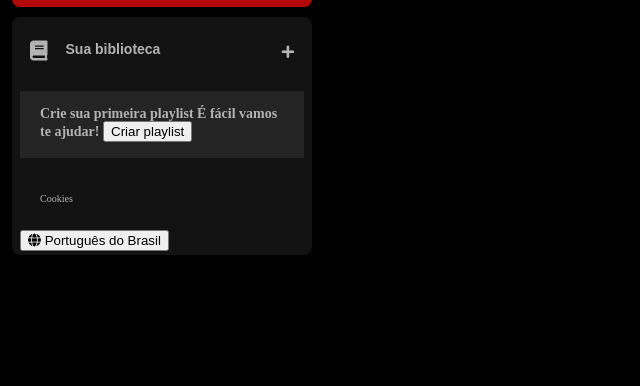
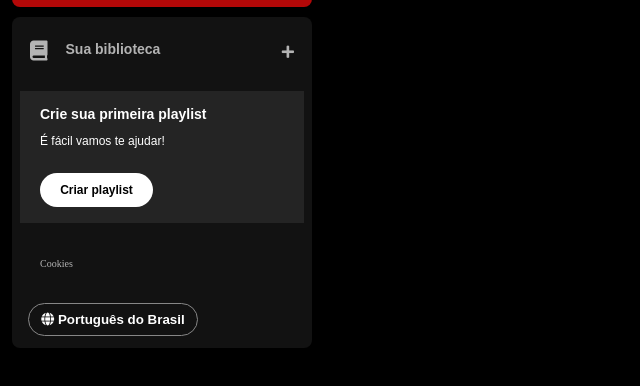
Before and after one commit to sihconte/spotify, a plain HTML site: page index.html in a window 1280 px wide. Shown: the part 166-552 px from the top of the page, without its empty margins (0-640 px from the left). Drawn offline with Linux system fonts and the light colour scheme.

Commit message:
section com escrita errada

```diff
--- a/index.html
+++ b/index.html
@@ -50,7 +50,7 @@
             </div>
 
             <section class="section-playlist">
-                <div class="selection-playlist__content">
+                <div class="section-playlist__content">
                     <span class="text title"> Crie sua primeira playlist</span>
                     <span class="text subtitle">É fácil vamos te ajudar!</span>
                     <button class="section-playlist__button">
--- a/styles.css
+++ b/styles.css
@@ -1,7 +1,6 @@
 body{
     background-color: black;
 }
-
 .sidebar {
     position: fixed;
     top: 0;
@@ -42,7 +41,7 @@ body{
     text-decoration: none;
     font-weight: 600;
     font-size: 14px;
-    font-family: sans-serif;
+    font-family: "DM Sans", sans-serif;
 }
 
 .library {
@@ -71,6 +70,7 @@ justify-content: space-between;
     border: 0px;
     font-size: 14px;
     font-weight: 700;
+    font-family: sans-serif;
     text-align: center;
     text-decoration: none;
     text-transform: none;
@@ -110,6 +110,7 @@ justify-content: space-between;
 .section-playlist__content .text{
     padding-bottom: 14px;
     color: #fff;
+    font-family: sans-serif;
 }
 
 .section-playlist__content .title{
@@ -148,3 +149,19 @@ justify-content: space-between;
     font-size: 10px;
     text-decoration: none;
 }
+.sidebar .cookies a:hover{
+    text-decoration: underline;
+}
+.languages .languages__button{
+    align-items: center;
+    background-color: transparent;
+    border: 1px solid #878787;
+    color: #fff;
+    font-weight: bold;
+    cursor: pointer;
+    width: 170px;
+    margin: 8px;
+    padding: 8px;
+    border-radius: 20px;
+    flex-shrink: 1;
+}
```
